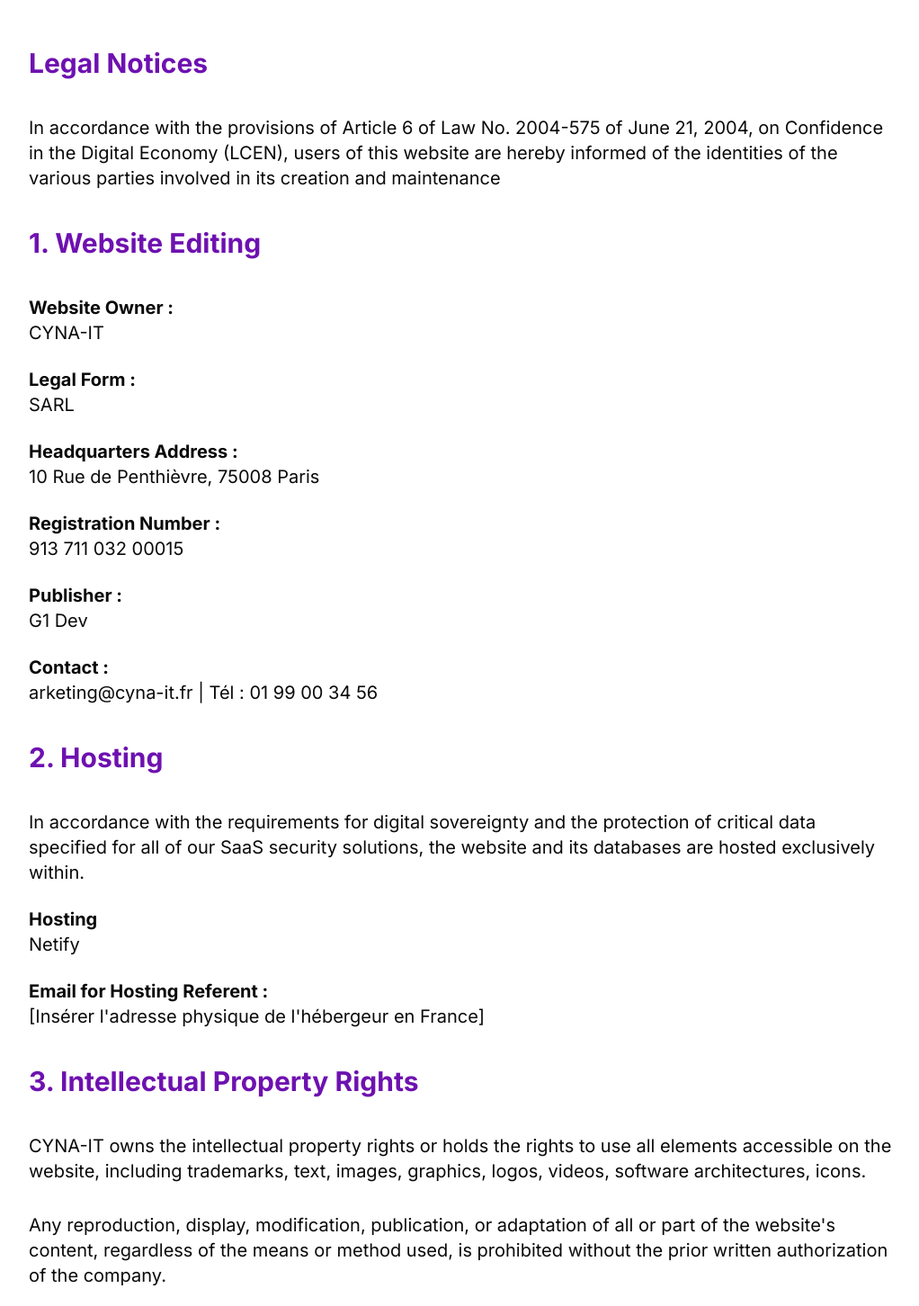
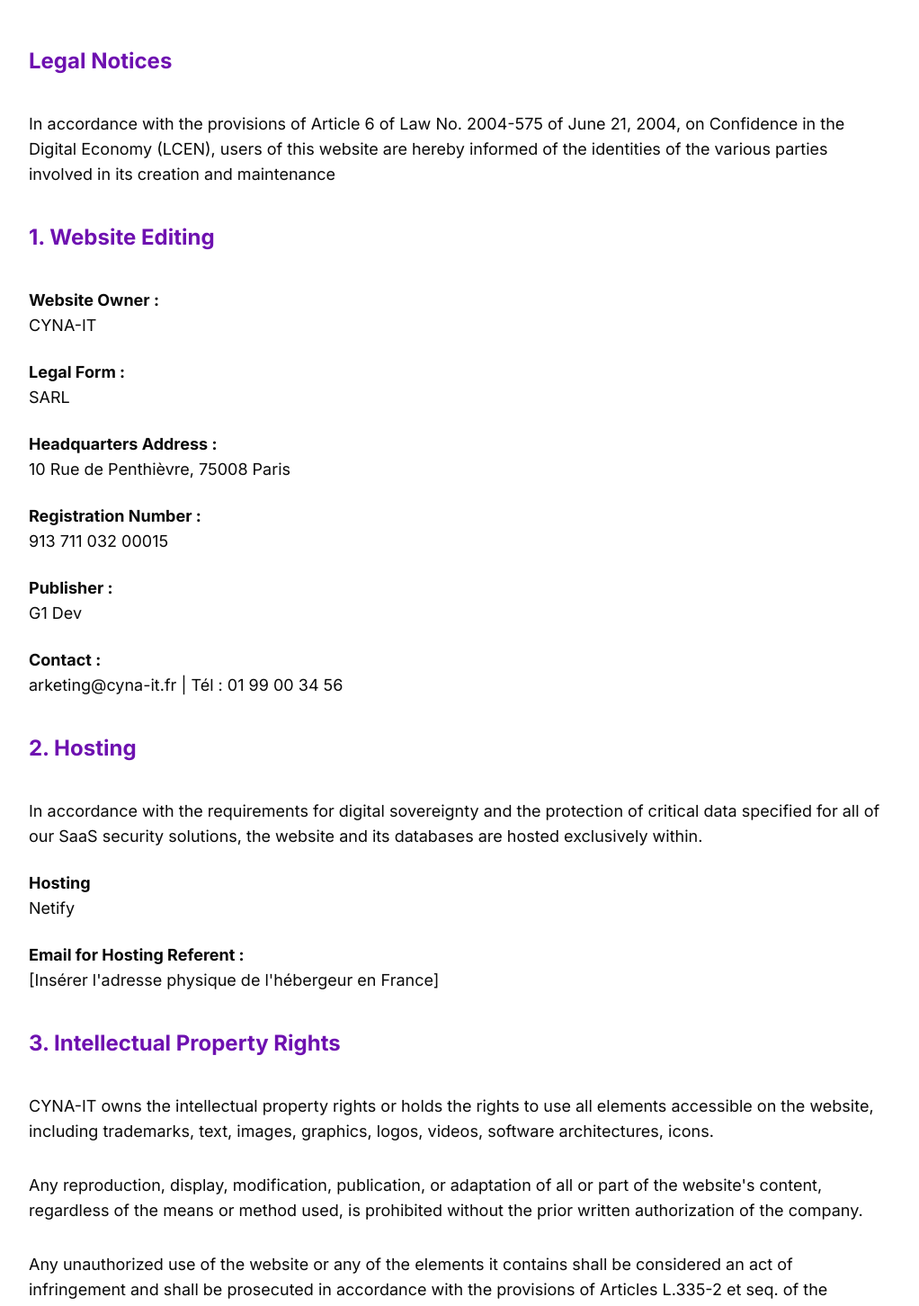
Before and after one commit to HugoFAURE99/cyna-marketplace-group-1, a Next.js app in the folder webapp-cyna/: page /en/legal in a window 1280 px wide. Shown: the part 80-1532 px from the top of the page at 90% size, without its empty margins (128-1150 px from the left). Built offline with nearby package versions, Linux system fonts and the light colour scheme.

Commit message:
improving styles

```diff
--- a/webapp-cyna/src/app/[locale]/(public)/about/page.tsx
+++ b/webapp-cyna/src/app/[locale]/(public)/about/page.tsx
@@ -13,14 +13,14 @@
 
   return (
     <>
-      <div className="flex justify-center mt-10">
+      <div className="flex justify-center my-10">
         <div className="p-5">
           <h1 className="text-3xl font-bold text-purple-800 mb-10">
             {t("title")}
           </h1>
-          <p className="w-200 text-base/7">{t("article")}</p>
-          <p className="w-200 text-base/7 my-4">{t("article2")}</p>
-          <p className="w-200 text-base/7">{t("article3")}</p>
+          <p className="w-200 text-lg">{t("article")}</p>
+          <p className="w-200 text-lg my-10">{t("article2")}</p>
+          <p className="w-200 text-lg">{t("article3")}</p>
         </div>
       </div>
     </>
--- a/webapp-cyna/src/app/[locale]/(public)/legal/page.tsx
+++ b/webapp-cyna/src/app/[locale]/(public)/legal/page.tsx
@@ -14,65 +14,65 @@
 
   return (
     <>
-      <div className="flex justify-center mt-10">
+      <div className="flex justify-center my-10">
         <div className="p-5 w-250">
-          <h2 className="text-3xl font-bold text-purple-800 mb-10">
+          <h2 className="text-2xl font-bold text-purple-800 mb-10">
             {t("legal_title")}
           </h2>
 
-          <p className="text-xl">{t("legal_paragraph")}</p>
+          <p className="text-lg">{t("legal_paragraph")}</p>
 
-          <h2 className="text-3xl font-bold text-purple-800 my-10">
+          <h2 className="text-2xl font-bold text-purple-800 my-10">
             1. {t("webedit_title")}
           </h2>
           <ul>
-            <li className="my-6 text-xl">
+            <li className="my-6 text-lg">
               <strong>{t("webedit_ul1")} :</strong>
               <p>CYNA-IT</p>
             </li>
-            <li className="my-6 text-xl">
+            <li className="my-6 text-lg">
               <strong>{t("webedit_ul2")} :</strong>
               <p>SARL</p>
             </li>
-            <li className="my-6 text-xl">
+            <li className="my-6 text-lg">
               <strong>{t("webedit_ul3")} :</strong>
               <p>10 Rue de Penthièvre, 75008 Paris</p>
             </li>
-            <li className="my-6 text-xl">
+            <li className="my-6 text-lg">
               <strong>{t("webedit_ul4")} :</strong>
               <p>913 711 032 00015</p>
             </li>
-            <li className="my-6 text-xl">
+            <li className="my-6 text-lg">
               <strong>{t("webedit_ul5")} :</strong>
               <p>G1 Dev</p>
             </li>
-            <li className="my-6 text-xl">
+            <li className="my-6 text-lg">
               <strong>Contact :</strong>
               <p>arketing@cyna-it.fr | Tél : 01 99 00 34 56</p>
             </li>
           </ul>
 
-          <h2 className="text-3xl font-bold text-purple-800 mt-10 my-10">
+          <h2 className="text-2xl font-bold text-purple-800 mt-10 my-10">
             2. {t("hosting_title")}
           </h2>
-          <p className="my-5 text-xl">{t("hosting_paragraph")}</p>
+          <p className="my-5 text-lg  ">{t("hosting_paragraph")}</p>
           <ul>
-            <li className="my-6 text-xl">
+            <li className="my-6 text-lg">
               <strong>{t("hosting_title")}</strong>
               <p>Netify</p>
             </li>
-            <li className="my-6 text-xl">
+            <li className="my-6 text-lg">
               <strong>{t("hosting_email_ref")} :</strong>
               <p>[Insérer l'adresse physique de l'hébergeur en France]</p>
             </li>
           </ul>
 
-          <h2 className="text-3xl font-bold text-purple-800 my-10">
+          <h2 className="text-2xl font-bold text-purple-800 my-10">
             3. {t("intelprop_title")}
           </h2>
-          <p className="text-xl">{t("intelprop_paragraph1")}</p>
-          <p className="my-8 text-xl">{t("intelprop_paragraph2")}</p>
-          <p className="text-xl">{t("intelprop_paragraph3")}</p>
+          <p className="text-lg">{t("intelprop_paragraph1")}</p>
+          <p className="my-8 text-lg">{t("intelprop_paragraph2")}</p>
+          <p className="text-lg">{t("intelprop_paragraph3")}</p>
         </div>
       </div>
     </>
--- a/webapp-cyna/src/app/[locale]/(public)/terms/page.tsx
+++ b/webapp-cyna/src/app/[locale]/(public)/terms/page.tsx
@@ -15,37 +15,37 @@
     <>
       <div className="flex justify-center my-10">
         <div className="p-5">
-          <h1 className="text-3xl font-bold text-purple-800 mb-15">
+          <h1 className="text-2xl font-bold text-purple-800 mb-15">
             {t("title")}
           </h1>
           <h2 className="text-xl font-bold text-purple-600 mb-3">
             {t("subtitle1")}
           </h2>
-          <p className="w-200 text-lg text-base/4">{t("paragraph1")}</p>
+          <p className="w-200 text-lg">{t("paragraph1")}</p>
           <h2 className="text-xl font-bold text-purple-600 mt-14 mb-3">
             {t("subtitle2")}
           </h2>
-          <p className="w-200 text-lg text-base/4">{t("paragraph2")}</p>
+          <p className="w-200 text-lg">{t("paragraph2")}</p>
           <h2 className="text-xl font-bold text-purple-600 mt-14 mb-3">
             {t("subtitle3")}
           </h2>
-          <p className="w-200 text-lg text-base/4">{t("paragraph3")}</p>
+          <p className="w-200 text-lg">{t("paragraph3")}</p>
           <h2 className="text-xl font-bold text-purple-600 mt-14 mb-3">
             {t("subtitle4")}
           </h2>
-          <p className="w-200 text-lg text-base/4">{t("paragraph4")}</p>
+          <p className="w-200 text-lg">{t("paragraph4")}</p>
           <h2 className="text-xl font-bold text-purple-600 mt-14 mb-3">
             {t("subtitle5")}
           </h2>
-          <p className="w-200 text-lg text-base/4">{t("paragraph5")}</p>
+          <p className="w-200 text-lg">{t("paragraph5")}</p>
           <h2 className="text-xl font-bold text-purple-600 mt-14 mb-3">
             {t("subtitle6")}
           </h2>
-          <p className="w-200 text-lg text-base/4">{t("paragraph6")}</p>
+          <p className="w-200 text-lg">{t("paragraph6")}</p>
           <h2 className="text-xl font-bold text-purple-600 mt-14 mb-3">
             {t("subtitle7")}
           </h2>
-          <p className="w-200 text-lg text-base/4">{t("paragraph7")}</p>
+          <p className="w-200 text-lg">{t("paragraph7")}</p>
         </div>
       </div>
     </>
```
